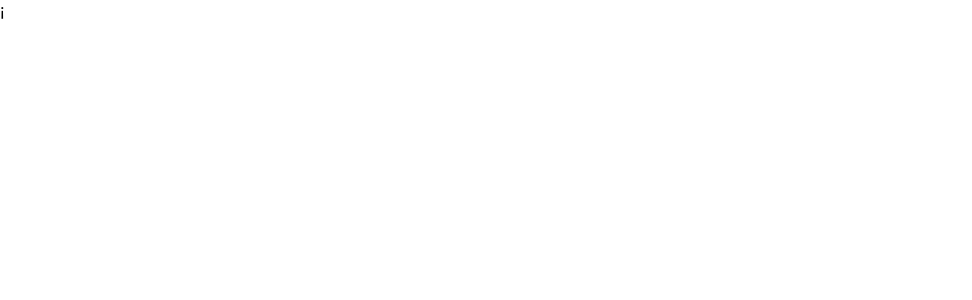
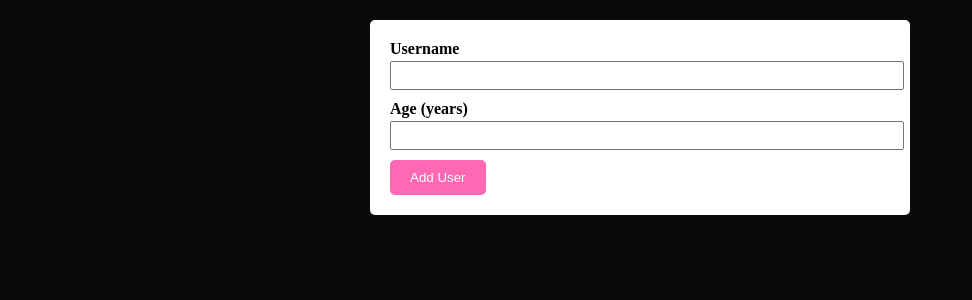
Before and after one commit to calderon/react-complete-guide-8, a React (Create React App) app: page / in a window 1280 px wide. Shown: the top 300 px of the page, without its empty margins (0-972 px from the left). Built offline with nearby package versions, Linux system fonts and the light colour scheme.

Commit message:
Adding UserForm, with basic state management of the fields, and Box components

```diff
--- a/src/App.js
+++ b/src/App.js
@@ -1,7 +1,9 @@
+import UserForm from './components/UserForm.js';
+
 const App = () => {
   return (
     <div>
-¡
+      <UserForm />
     </div>
   );
 };
--- /dev/null
+++ b/src/components/Box.css
@@ -0,0 +1,7 @@
+.box {
+  border-radius: 5px;
+  background-color: #fff;
+  max-width: 500px;
+  margin: 0 auto;
+  padding: 20px;
+}
--- /dev/null
+++ b/src/components/Box.js
@@ -0,0 +1,11 @@
+import './Box.css';
+
+const Box = (props) => {
+  return (
+    <div className="box">
+      { props.children }
+    </div>
+  )
+};
+
+export default Box;
--- /dev/null
+++ b/src/components/UserForm.css
@@ -0,0 +1,31 @@
+.userForm__field {
+  display: block;
+  margin-bottom: 10px;
+}
+
+.userForm__field:last-child {
+  margin-bottom: 0;
+}
+
+.userForm__label {
+  font-weight: 700;
+}
+
+.userForm__input {
+  display: block;
+  margin-top: 3px;
+  width: 100%;
+  padding: 5px;
+}
+
+.userForm__button {
+  color: #fff;
+  background-color: #ff69b4;
+  border-radius: 5px;
+  border: 0;
+  padding: 10px 20px;
+}
+
+.userForm__button:hover {
+  cursor: pointer;
+}
--- /dev/null
+++ b/src/components/UserForm.js
@@ -0,0 +1,50 @@
+import { useState } from "react";
+
+import Box from "./Box";
+
+import "./UserForm.css";
+
+const UserForm = () => {
+  const [username, setUsername] = useState("");
+  const [age, setAge] = useState("");
+
+  const usernameChangeHandler = (evt) => {
+    setUsername(evt.target.value);
+  };
+
+  const ageChangeHandler = (evt) => {
+    setAge(evt.target.value);
+  };
+
+  const userFormSubmitHandler = (evt) => {
+    evt.preventDefault();
+  };
+
+  return (
+    <Box>
+      <form onSubmit={userFormSubmitHandler}>
+        <div className="userForm__field">
+          <label className="userForm__label">Username</label>
+          <input
+            className="userForm__input"
+            type="text"
+            value={username}
+            onChange={usernameChangeHandler}
+          />
+        </div>
+        <div className="userForm__field">
+          <label className="userForm__label">Age (years)</label>
+          <input
+            className="userForm__input"
+            type="number"
+            value={age}
+            onChange={ageChangeHandler}
+          />
+        </div>
+        <button className="userForm__button" type="submit">Add User</button>
+      </form>
+    </Box>
+  );
+};
+
+export default UserForm;
--- a/src/index.css
+++ b/src/index.css
@@ -1,13 +1,6 @@
 body {
   margin: 0;
-  font-family: -apple-system, BlinkMacSystemFont, 'Segoe UI', 'Roboto', 'Oxygen',
-    'Ubuntu', 'Cantarell', 'Fira Sans', 'Droid Sans', 'Helvetica Neue',
-    sans-serif;
-  -webkit-font-smoothing: antialiased;
-  -moz-osx-font-smoothing: grayscale;
+  padding: 0;
+  background: #0a0a0a;
+  padding: 20px;
 }
-
-code {
-  font-family: source-code-pro, Menlo, Monaco, Consolas, 'Courier New',
-    monospace;
-}
```
